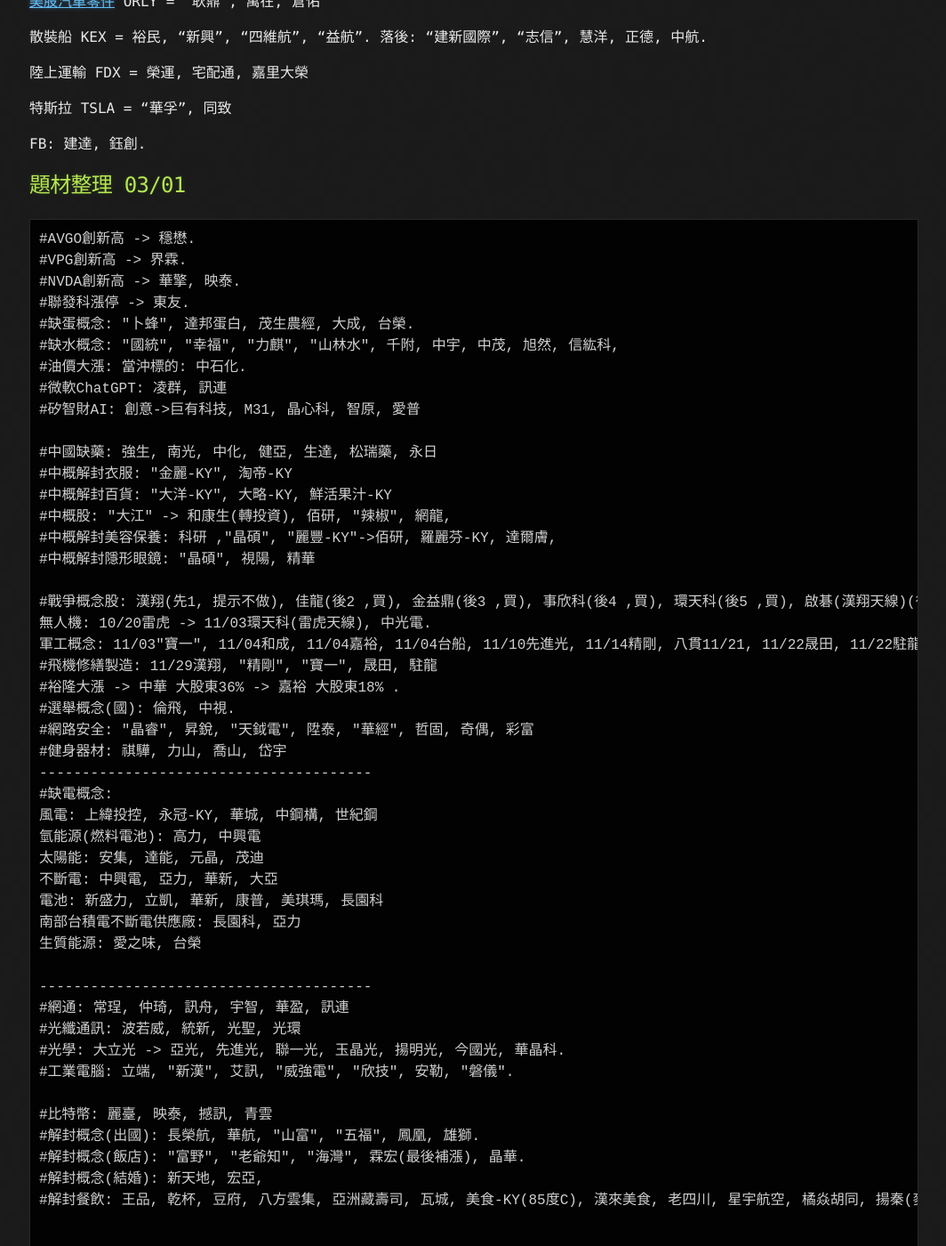
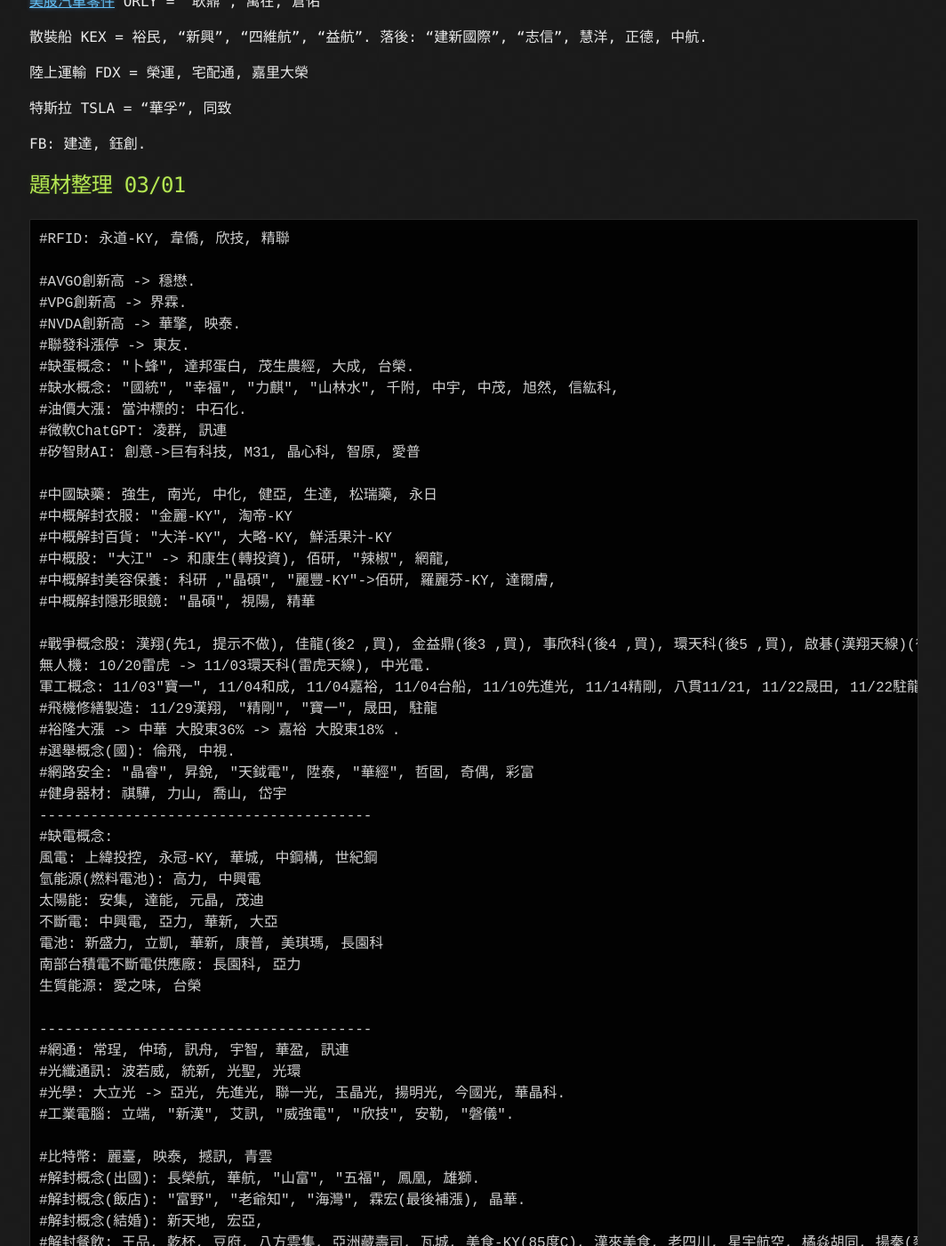
Before and after one commit to lepg5487/Stock_God, a Jekyll site: the page built from index.md, in a window 1280 px wide and 1400 px high, scrolled down 87339 px. Shown: the whole window at 89% size, without its empty margins (107-1171 px from the left). Built offline with Jekyll 4.4.1, drawn with Linux system fonts in a browser that asks for light colours; our own code applies the rules of GitHub Pages for plain Markdown files; some of the changed text lies outside the part shown.

Commit message:
Update index.md

````diff
--- a/index.md
+++ b/index.md
@@ -3550,6 +3550,8 @@
 
 ## 題材整理 03/01
 ```
+#RFID: 永道-KY, 韋僑, 欣技, 精聯
+
 #AVGO創新高 -> 穩懋.
 #VPG創新高 -> 界霖.
 #NVDA創新高 -> 華擎, 映泰.
````
